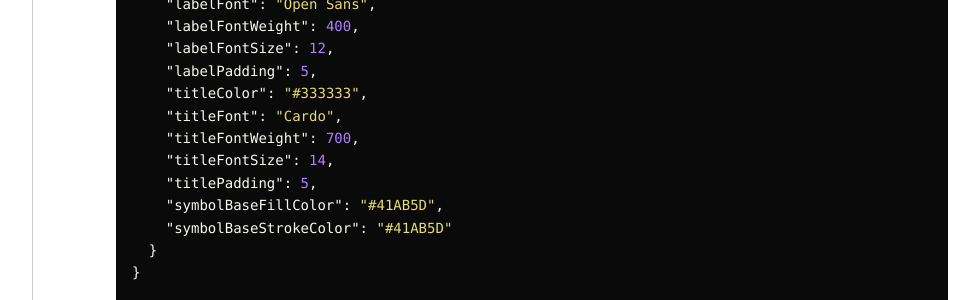
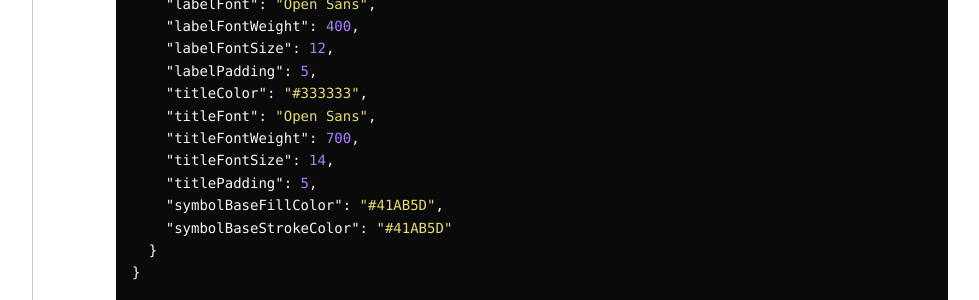
Before and after one commit to mongabay/visual-style-guide, a Jekyll site: the page built from _docs/charts/02-custom-config.md, in a window 1280 px wide. Shown: the part 3284-3584 px from the top of the page, without its empty margins (268-1247 px from the left). Built offline with Jekyll 4.4.1, drawn with Linux system fonts in a browser that asks for light colours.

Commit message:
Update some of the fonts of the config

```diff
--- a/_docs/charts/02-custom-config.md
+++ b/_docs/charts/02-custom-config.md
@@ -106,7 +106,7 @@ Note: to quickly copy the code, click the <i class="icon">content_copy</i> icon.
     "labelPadding": 5,
     "labelOverlap": true,
     "titleColor": "#333333",
-    "titleFont": "Cardo",
+    "titleFont": "Open Sans",
     "titleFontWeight": 700,
     "titleFontSize": 14,
     "titlePadding": 15
@@ -120,7 +120,7 @@ Note: to quickly copy the code, click the <i class="icon">content_copy</i> icon.
     "fontWeight": 700,
     "fontSize": 18,
     "subtitleColor": "#333333",
-    "subtitleFont": "Cardo",
+    "subtitleFont": "Open Sans",
     "subtitleFontWeight": 700,
     "subtitleFontSize": 14,
     "subtitlePadding": 10
@@ -137,7 +137,7 @@ Note: to quickly copy the code, click the <i class="icon">content_copy</i> icon.
     "labelFontSize": 12,
     "labelPadding": 5,
     "titleColor": "#333333",
-    "titleFont": "Cardo",
+    "titleFont": "Open Sans",
     "titleFontWeight": 700,
     "titleFontSize": 14,
     "titlePadding": 5,
@@ -246,7 +246,7 @@ The custom config positions the legend at the bottom of the chart. To place the
     "labelFontSize": 12,
     "labelPadding": 5,
     "titleColor": "#333333",
-    "titleFont": "Cardo",
+    "titleFont": "Open Sans",
     "titleFontWeight": 700,
     "titleFontSize": 14,
     "titlePadding": 5,
```
Also changed, not shown: src/assets/images/charts/03-examples-chart-6.svg, src/assets/images/charts/03-examples-chart-7.svg, src/assets/images/charts/03-examples-chart-8.svg.
